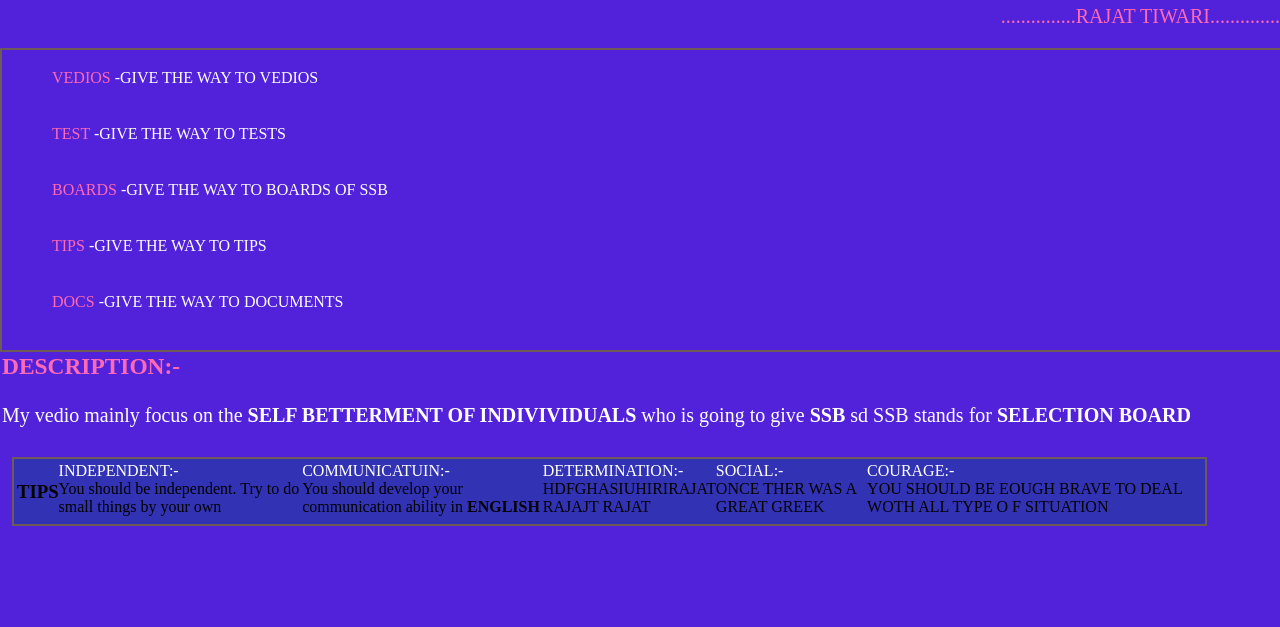
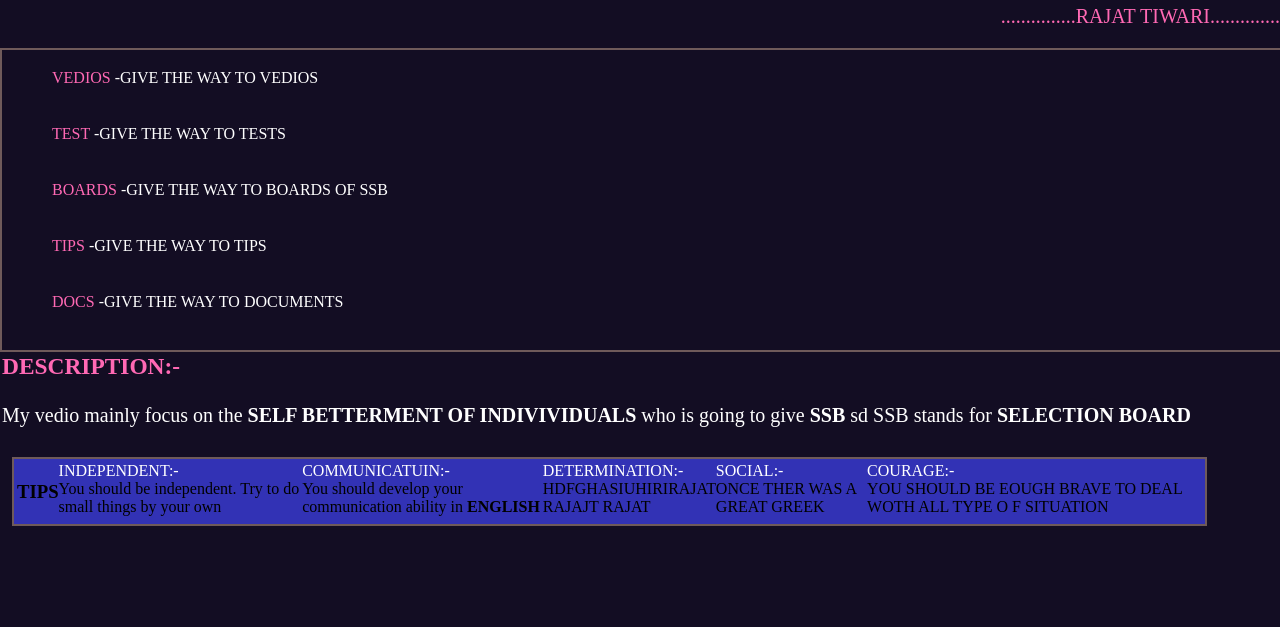
Before and after one commit to rajattiwari010/Youtube1, a plain HTML site: page index.html in a window 1280 px wide. Shown: the part 173-800 px from the top of the page. Drawn offline with Linux system fonts and the light colour scheme.

Commit message:
changed bg color

```diff
--- a/index.html
+++ b/index.html
@@ -8,7 +8,7 @@
     <title>Document</title>
     <style>
         body {
-            background-color: rgb(82, 33, 218);
+            background-color: rgb(19 13 35);
             /* background-image: url(cplusplus\img\logo.jpg); */
             /* border: 200px solid rgb(180, 38, 38); */
             margin: 0px;
```
